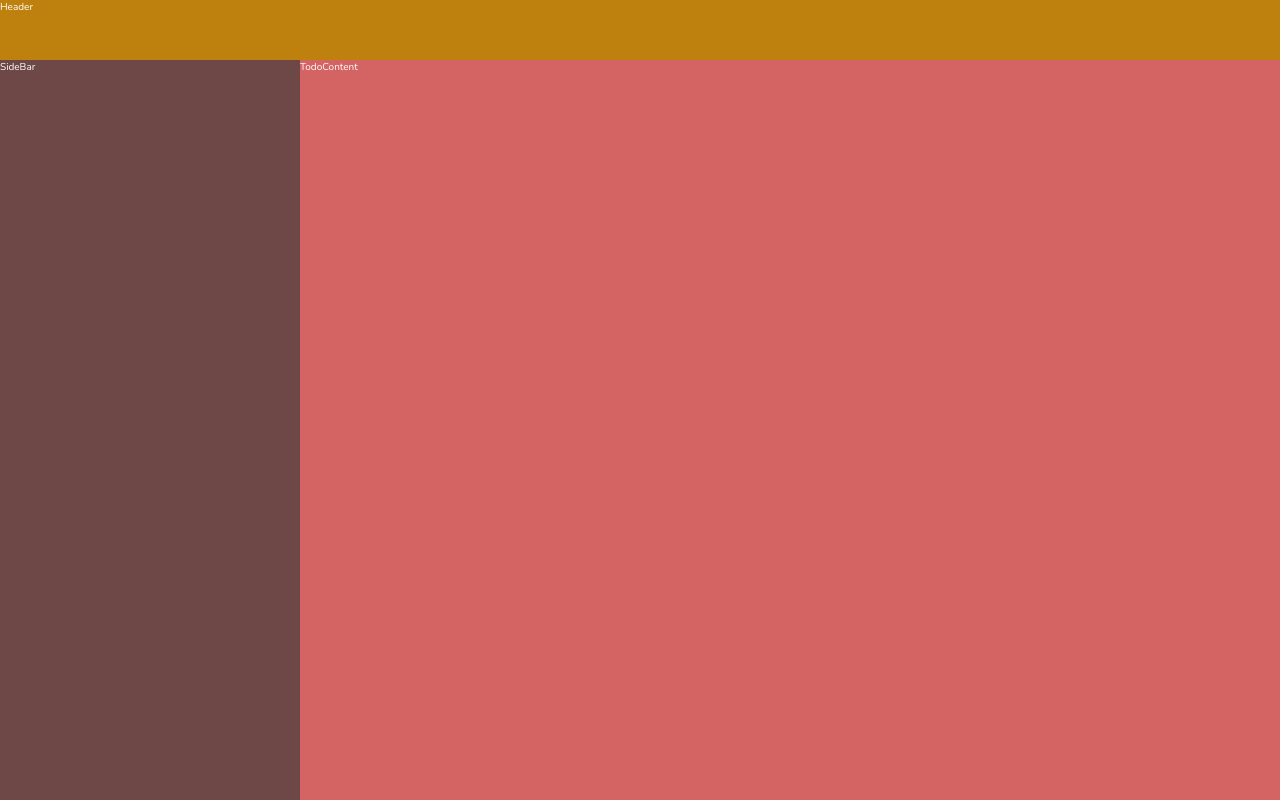
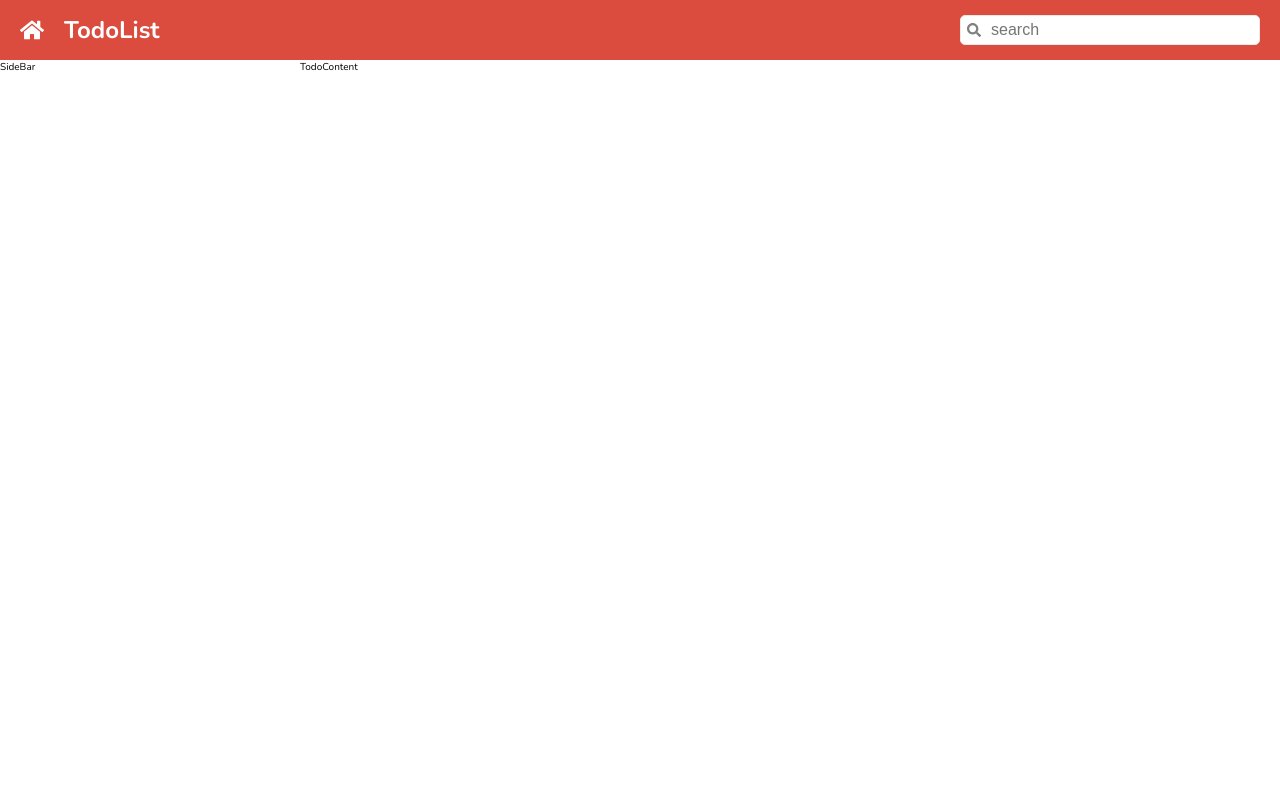
Before and after one commit to fuseeiam/cc15-todolist-fuse, a React (Create React App) app: page / in a window 1280 px wide. Built offline with nearby package versions, Linux system fonts and the light colour scheme.

Commit message:
finish-04-HeaderApp

```diff
--- a/package.json
+++ b/package.json
@@ -5,6 +5,7 @@
   "dependencies": {
     "react": "^18.2.0",
     "react-dom": "^18.2.0",
+    "react-icons": "^4.10.1",
     "react-scripts": "5.0.1",
     "sass": "^1.66.1"
   },
--- a/src/App.js
+++ /dev/null
@@ -1,13 +0,0 @@
-import './App.scss';
-
-function App() {
-  return (
-    <div className="todo">
-      <div className="todo__header">Header</div>
-      <div className="todo__sidebar">SideBar</div>
-      <div className="todo__content">TodoContent</div>
-    </div>
-  );
-}
-
-export default App;
--- a/src/App.scss
+++ /dev/null
@@ -1,65 +0,0 @@
-$header-height: 60px;
-$sidebar-width: 300px;
-
-.todo {
-    display: grid;
-    grid-template-rows: $header-height calc(100vh - $header-height);
-    grid-template-columns: $sidebar-width calc(100vw - $sidebar-width);
-
-    &__header {
-        // grid-row-start: 1;
-        // grid-row-end: 2;
-        // grid-column-start: 1;
-        // grid-column-end: -1;
-
-        grid-row: 1/2;
-        grid-column: 1/-1;
-        background-color: rgb(191, 129, 14);
-    }
-
-    &__sidebar {
-        // grid-row-start: 2;
-        // grid-row-end: -1;
-        // grid-column-start: 1;
-        // grid-column-end: 2;
-
-        grid-row: 2/ -1;
-        grid-column: 1/ span 1; // span = 1 ; 1 + 1 หรือ span 1 =2
-        background-color: #6e4747;
-    }
-
-    &__content {
-        // grid-row-start: 2;
-        // grid-row-end: -1;
-        // grid-column-start: 2;
-        // grid-column-end: -1;
-
-        grid-row: 2/ -1;
-        grid-column: 2/-1;
-        background-color: #d46363;
-    }
-}
-
-// .todo__header {
-//     grid-row-start: 1;
-//     grid-row-end: 2;
-//     grid-column-start: 1;
-//     grid-column-end: -1;
-//     background-color: rgb(191, 129, 14);
-// }
-
-// .todo__sidebar {
-//     grid-row-start: 2;
-//     grid-row-end: -1;
-//     grid-column-start: 1;
-//     grid-column-end: 2;
-//     background-color: #6e4747;
-// }
-
-// .todo__content {
-//     grid-row-start: 2;
-//     grid-row-end: -1;
-//     grid-column-start: 2;
-//     grid-column-end: -1;
-//     background-color: #d46363;
-// }
--- /dev/null
+++ b/src/app/App.jsx
@@ -0,0 +1,17 @@
+import './App.scss';
+import { FaHome } from 'react-icons/fa';
+import Header from '../components/Header';
+
+function App() {
+  return (
+    <div className='todo'>
+      <div className='todo__header'>
+        <Header />
+      </div>
+      <div className='todo__sidebar'>SideBar</div>
+      <div className='todo__content'>TodoContent</div>
+    </div>
+  );
+}
+
+export default App;
--- /dev/null
+++ b/src/app/App.scss
@@ -0,0 +1,22 @@
+@import '../index.scss';
+
+.todo {
+    display: grid;
+    grid-template-rows: $header-height calc(100vh - $header-height);
+    grid-template-columns: $sidebar-width calc(100vw - $sidebar-width);
+
+    &__header {
+        grid-row: 1/2;
+        grid-column: 1/-1;
+    }
+
+    &__sidebar {
+        grid-row: 2/-1;
+        grid-column: 1 / span 1;
+    }
+
+    &__content {
+        grid-row: 2/-1;
+        grid-column: 2/-1;
+    }
+}
--- /dev/null
+++ b/src/components/Header.jsx
@@ -0,0 +1,21 @@
+import './Header.scss';
+import { FaHome } from 'react-icons/fa';
+import SearchBar from './Search';
+
+function Header() {
+    return (
+        <header className='header'>
+            <div className='header__logo'>
+                <FaHome />
+            </div>
+            <div className='header__text'>
+                <h1>TodoList</h1>
+            </div>
+            <div className='header__search'>
+                <SearchBar />
+            </div>
+        </header>
+    );
+}
+
+export default Header;
--- /dev/null
+++ b/src/components/Header.scss
@@ -0,0 +1,31 @@
+@import '../index.scss';
+
+.header {
+    display: flex;
+    align-items: center;
+    gap: 20px;
+
+    background-color: $primary;
+    height: $header-height;
+    padding: 5px 20px;
+
+    &__logo {
+        font-size: 2.4rem;
+        color: $white;
+        display: flex;
+        cursor: pointer;
+    }
+
+    &__text {
+        flex: 1;
+        color: $white;
+
+        &>h1 {
+            font-size: 2.4rem;
+        }
+    }
+
+    &__search {
+        min-width: 300px;
+    }
+}
--- /dev/null
+++ b/src/components/Search.jsx
@@ -0,0 +1,15 @@
+import { FaSearch } from 'react-icons/fa';
+import './Search.scss';
+
+function Search() {
+    return (
+        <div className='search'>
+            <span className='search__icon'>
+                <FaSearch />
+            </span>
+            <input type='text' placeholder='search' className='search__input' />
+        </div>
+    );
+}
+
+export default Search;
--- /dev/null
+++ b/src/components/Search.scss
@@ -0,0 +1,26 @@
+@import '../index.scss';
+
+.search {
+    position: relative;
+
+    &__icon {
+        position: absolute;
+        left: 7px;
+        top: 50%;
+        transform: translateY(-50%);
+
+        font-size: 1.4rem;
+        color: $grey-dark;
+        display: flex;
+    }
+
+    &__input {
+        width: 100%;
+        padding: 5px;
+        padding-left: 30px;
+        border-radius: 5px;
+        border: 1px solid $grey-light;
+        font-size: 1.6rem;
+        outline: none;
+    }
+}
--- a/src/index.js
+++ b/src/index.js
@@ -1,8 +1,7 @@
 import React from 'react';
 import ReactDOM from 'react-dom/client';
 import './index.scss';
-import App from './App';
-
+import App from './app/App';
 
 const root = ReactDOM.createRoot(document.getElementById('root'));
 root.render(
--- a/src/index.scss
+++ b/src/index.scss
@@ -1,11 +1,15 @@
+// Typography
 @import url('https://fonts.googleapis.com/css2?family=Nunito:wght@200;300;400;500;600;700;800;900&family=Source+Sans+Pro:wght@400;600;700&display=swap');
 
+// CSS-Variable
 $primary: #db4c3f;
 $grey-light: #eaeaea;
 $grey-dark: #808080;
 $white: #fff;
+$header-height: 60px;
+$sidebar-width: 300px;
 
-// Global Reset
+// GLOBAL RESET
 *,
 *::after,
 *::before {
@@ -21,10 +25,8 @@
 
 body {
   box-sizing: border-box;
-  font-family: 'Nunito', -apple-system, BlinkMacSystemFont, 'Segoe UI', 'Roboto', 'Oxygen', 'Ubuntu',
-    'Cantarell', 'Fira Sans', 'Droid Sans', 'Helvetica Neue', sans-serif;
+  font-family: 'Nunito', -apple-system, BlinkMacSystemFont, 'Segoe UI', 'Roboto', 'Oxygen',
+    'Ubuntu', 'Cantarell', 'Fira Sans', 'Droid Sans', 'Helvetica Neue', sans-serif;
   -webkit-font-smoothing: antialiased;
   -moz-osx-font-smoothing: grayscale;
-  color: #fff;
-  // background-color: #db4c3f;
 }
```
Also changed, not shown: 2 other files (tests, documents, lock files or other folders).
